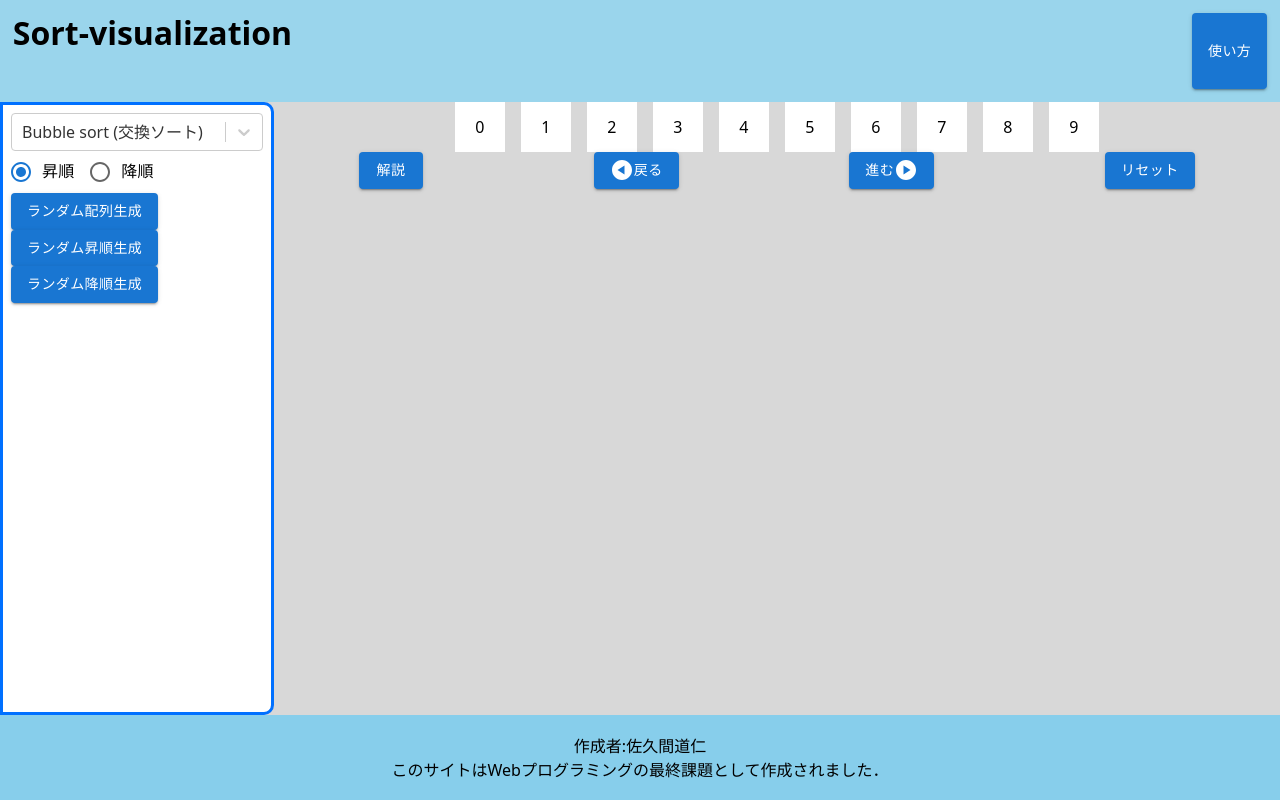
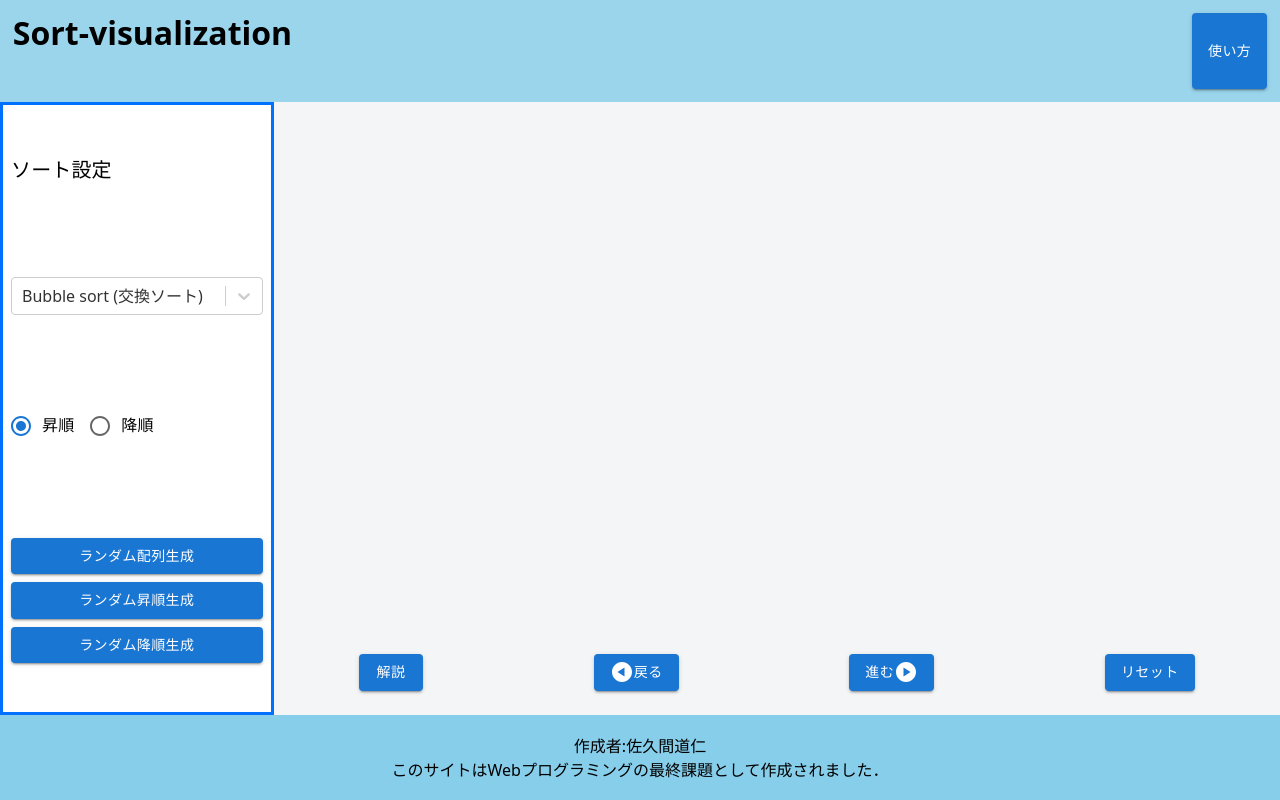
Before and after one commit to mitchi-0719/sort-visualization, a React (Vite) app: page / in a window 1280 px wide. Built offline with nearby package versions, Linux system fonts and the light colour scheme.

Commit message:
block以外の設定

```diff
--- a/package.json
+++ b/package.json
@@ -14,6 +14,7 @@
   "dependencies": {
     "@emotion/react": "^11.11.1",
     "@emotion/styled": "^11.11.0",
+    "@mui/base": "^5.0.0-beta.25",
     "@mui/icons-material": "^5.14.14",
     "@mui/material": "^5.14.14",
     "react": "^18.2.0",
--- a/src/components/Main.jsx
+++ b/src/components/Main.jsx
@@ -1,8 +1,7 @@
 import { useState } from "react";
-import { ArrayInput } from "./sort/ArrayInput";
-import { ButtonArea } from "./sort/SortButton";
 import { Box } from "@mui/material";
-import { Setting } from "./sort/Setting";
+import { Setting } from "./Setting/Setting";
+import { Sort } from "./sort/Sort";
 
 export const Main = () => {
   const [array, setArray] = useState([...Array(10)].map((_, i) => i));
@@ -17,10 +16,7 @@ export const Main = () => {
         setOrder={setOrder}
         setArray={setArray}
       />
-      <Box flex={8}>
-        <ArrayInput array={array} setArray={setArray} />
-        <ButtonArea />
-      </Box>
+      <Sort array={array} setArray={setArray} />
     </Box>
   );
 };
--- a/src/components/sort/Setting.jsx
+++ b/src/components/Setting/Setting.jsx
@@ -5,6 +5,7 @@ import {
   FormControlLabel,
   Radio,
   RadioGroup,
+  Typography,
 } from "@mui/material";
 import Select from "react-select";
 import { getRandArray } from "../../feature/getRandArray";
@@ -12,11 +13,11 @@ import { getRandArray } from "../../feature/getRandArray";
 export const Setting = ({ setSortType, order, setOrder, setArray }) => {
   const options = [
     { value: "bubble", label: "Bubble sort (交換ソート)" },
-    { value: "selection", label: "Selection sort (選択ソート)" },
-    { value: "insertion", label: "Insertion sort (挿入ソート)" },
-    { value: "quick", label: "Quick sort" },
-    { value: "heap", label: "Heap sort" },
-    { value: "merge", label: "Merge sort" },
+    // { value: "selection", label: "Selection sort (選択ソート)" },
+    // { value: "insertion", label: "Insertion sort (挿入ソート)" },
+    // { value: "quick", label: "Quick sort" },
+    // { value: "heap", label: "Heap sort" },
+    // { value: "merge", label: "Merge sort" },
   ];
 
   const radioValues = [
@@ -24,21 +25,38 @@ export const Setting = ({ setSortType, order, setOrder, setArray }) => {
     { value: "desc", label: "降順" },
   ];
 
+  // const handleChange = (e) => {
+  //   if (2 <= e.target.value <= 10) {
+  //     setArrayCount(e.target.value);
+  //   }
+  // };
+
   return (
     <Box
+      display="flex"
+      flexDirection="column"
+      justifyContent="space-around"
       flex={2}
       border={3}
       borderColor="#0070ff"
-      borderRadius="0 10px 10px 0"
-      gap={1}
+      // borderRadius="0 10px 10px 0"
+      rowGap={1}
       sx={{ background: "#fff", p: 1 }}
     >
+      <Typography variant="h6">ソート設定</Typography>
       <Select
         defaultValue={{ value: "bubble", label: "Bubble sort (交換ソート)" }}
         options={options}
         isMulti={false}
         onChange={(e) => setSortType(e.value)}
       />
+      {/* <TextField
+        type="number"
+        label="配列の要素数"
+        defaultValue={arrayCount}
+        onChange={handleChange}
+        inputProps={{ min: 2, max: 10 }}
+      /> */}
       <FormControl>
         <RadioGroup row>
           {radioValues.map((val, index) => {
@@ -56,7 +74,7 @@ export const Setting = ({ setSortType, order, setOrder, setArray }) => {
         </RadioGroup>
       </FormControl>
 
-      <Box columnGap={1}>
+      <Box rowGap={1} display="flex" flexDirection="column">
         <Button variant="contained" onClick={() => getRandArray(0, setArray)}>
           ランダム配列生成
         </Button>
--- a/src/components/sort/ArrayInput.jsx
+++ b/src/components/sort/ArrayInput.jsx
@@ -1,7 +1,10 @@
 import { Box } from "@mui/material";
 import { SortBlock } from "./SortBlock";
+import { generatePaleColors } from "../../feature/generatePaleColors";
 
 export const ArrayInput = ({ array, setArray }) => {
+  const paleColors = generatePaleColors(10);
+
   // 仮で置くだけ
   const handleChange = (n, i) => {
     if (-10 <= n && n <= 10) {
@@ -12,13 +15,20 @@ export const ArrayInput = ({ array, setArray }) => {
   };
 
   return (
-    <Box display={"flex"} columnGap={2} justifyContent="center">
+    <Box
+      display={"flex"}
+      columnGap={2}
+      justifyContent="center"
+      alignItems="center"
+      height="90%"
+    >
       {array.map((value, index) => {
         return (
           <SortBlock
             key={index}
             value={value}
             index={index}
+            color={paleColors[index]}
             handleChange={handleChange}
           />
         );
--- /dev/null
+++ b/src/components/sort/Sort.jsx
@@ -0,0 +1,13 @@
+import { Box } from "@mui/material";
+import { ArrayInput } from "./ArrayInput";
+import { ButtonArea } from "./SortButton";
+
+
+export const Sort = ({array, setArray}) => {
+  return (
+    <Box flex={8}>
+      <ArrayInput array={array} setArray={setArray} />
+      <ButtonArea />
+    </Box>
+  );
+};
--- a/src/components/sort/SortBlock.jsx
+++ b/src/components/sort/SortBlock.jsx
@@ -1,14 +1,6 @@
-import style from "../../styles/Block.module.css";
+export const SortBlock = ({ value, handleChange, index, color }) => {
 
-export const SortBlock = ({ value, handleChange, index }) => {
   return (
-    <input
-      type="number"
-      className={style.input}
-      min={-10000}
-      max={10000}
-      value={value}
-      onChange={(e) => handleChange(e.target.value, index)}
-    />
+    <></>
   );
 };
--- /dev/null
+++ b/src/feature/generatePaleColors.js
@@ -0,0 +1,13 @@
+export const generatePaleColors = (count) => {
+  const baseHue = 60;
+  const saturation = 90;
+  const lightness = 70;
+  const step = 360 / count;
+
+  const paleColors = Array.from({ length: count }, (_, index) => {
+    const hue = (baseHue + index * step) % 360;
+    return `hsl(${hue}, ${saturation}%, ${lightness}%)`;
+  });
+
+  return paleColors;
+};
--- a/src/styles/Block.module.css
+++ b/src/styles/Block.module.css
@@ -4,7 +4,7 @@
   width: 50px;
   height: 50px;
   text-align: center;
-  border: none;
+  border: 3px solid #aaa;
   font-size: 1rem;
   display: block;
 }
--- a/src/styles/global.css
+++ b/src/styles/global.css
@@ -2,7 +2,7 @@
 
 html, body {
   margin: 0;
-  background-color: rgb(216, 216, 216);
+  background-color: #f4f5f7;
 }
 
 body {
```
Also changed, not shown: 1 other file (tests, documents, lock files or other folders).
